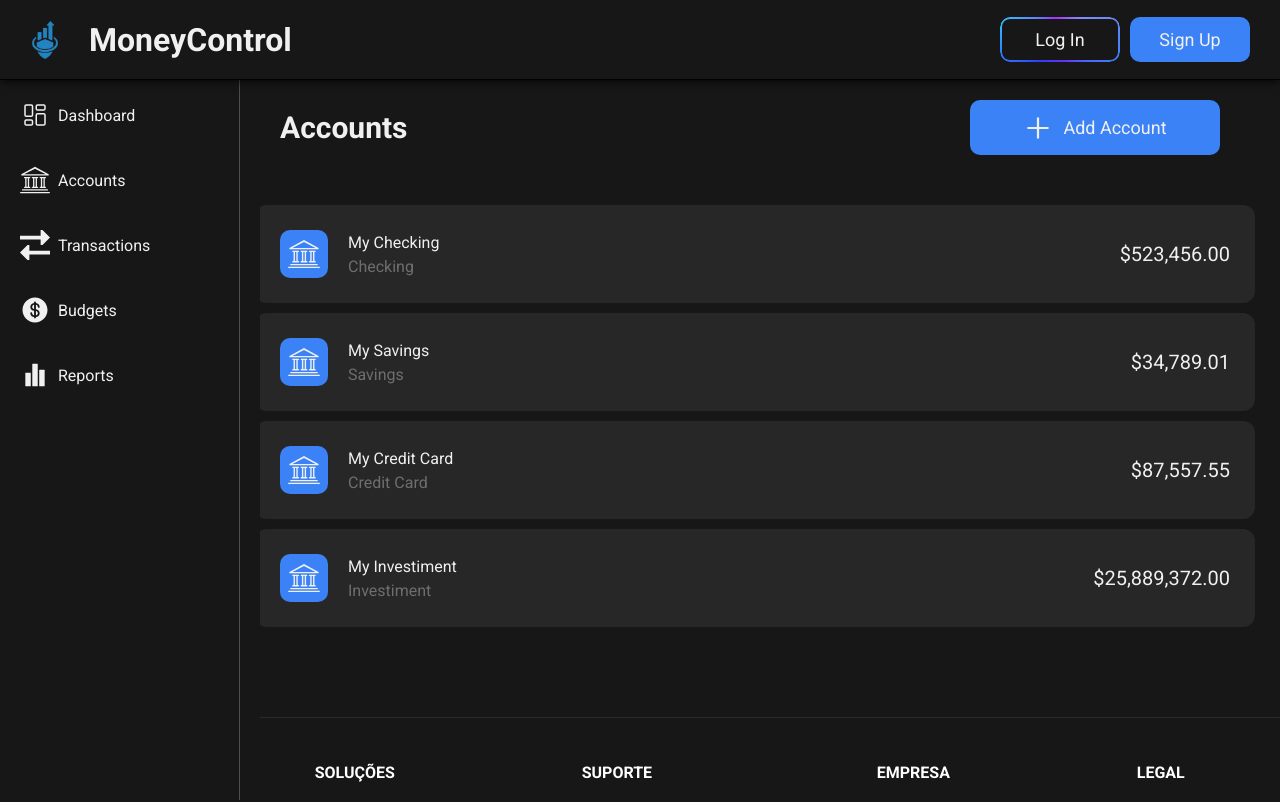
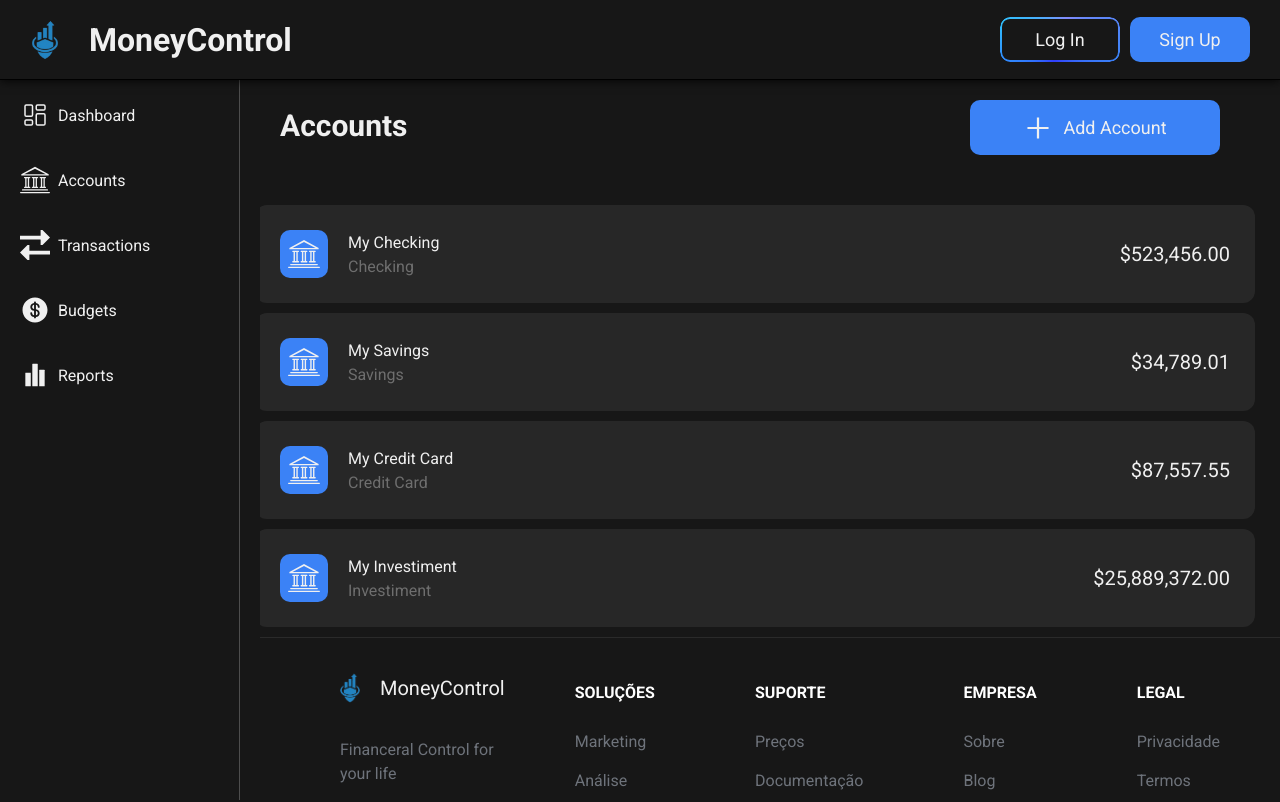
Before and after one commit to ArthurAngeloFollador/Gestao-de-Gastos, a React (Vite) app in the folder app/: page /accounts in a window 1280 px wide. Shown: the top 802 px of the page. Built offline with nearby package versions, Linux system fonts and the light colour scheme.

Commit message:
refactor: melhor leitura no código

```diff
--- a/app/src/components/buttons/ButtonStyles.tsx
+++ b/app/src/components/buttons/ButtonStyles.tsx
@@ -29,6 +29,7 @@ const LargeButton = styled(BaseButton)`
 `;
 
 const LargeNoBgButton = styled(BaseButton)`
+  cursor: pointer;
   text-align: center;
   align-content: center;
   width: 250px;
@@ -36,7 +37,6 @@ const LargeNoBgButton = styled(BaseButton)`
   background-color: #171717;
   color: #f0f0f0;
   border-radius: 10px;
-  cursor: pointer;
   border: #3f4041 solid 1px;
 `;
 
@@ -77,10 +77,8 @@ const SmallBlinkingButton = styled(BaseButton)`
     background: conic-gradient(
       from var(--angle),
       #3b82f6,
-      #6530fc,
       #303efc,
       #30bffc,
-      #a730fc,
       #848cfc,
       #3b82f6
     );
--- a/app/src/components/footer/FooterStyle.tsx
+++ b/app/src/components/footer/FooterStyle.tsx
@@ -23,8 +23,10 @@ export const LogoAndName = styled.div`
   padding-right: 30px;
   color: #f0f0f0;
   font-size: 20px;
+  user-select: none;
 
   & img {
+    -webkit-user-drag: none;
     width: 150px;
     height: 150px;
     background: transparent;
@@ -33,6 +35,7 @@ export const LogoAndName = styled.div`
 `;
 
 export const Rights = styled.div`
+  user-select: none;
   width: 100%;
   text-align: center;
   font-size: 14px;
--- a/app/src/components/header/header.tsx
+++ b/app/src/components/header/header.tsx
@@ -7,11 +7,13 @@ function Header() {
   const navigate = useNavigate();
   const { user, logout } = useAuth(); // pegando user e logout do hook
 
+  const onLogoClick = () => navigate("/");
+
   return (
     <HeaderStyled>
       <Logo>
         <img src="./src/assets/imgs/logo_no_bg.png" alt="logo" />
-        <h1>MoneyControl</h1>
+        <h1 onClick={() => onLogoClick()}>MoneyControl</h1>
       </Logo>
 
       {/* <Links>
@@ -30,8 +32,12 @@ function Header() {
           </>
         ) : (
           <>
-            <Buttons.SmallBlinking onClick={() => navigate("/login")}>Log In</Buttons.SmallBlinking>
-            <Buttons.Small onClick={() => navigate("/signup")}>Sign Up</Buttons.Small>
+            <Buttons.SmallBlinking onClick={() => navigate("/login")}>
+              Log In
+            </Buttons.SmallBlinking>
+            <Buttons.Small onClick={() => navigate("/signup")}>
+              Sign Up
+            </Buttons.Small>
           </>
         )}
       </HeaderButtons>
--- a/app/src/components/header/header_Style.tsx
+++ b/app/src/components/header/header_Style.tsx
@@ -19,26 +19,28 @@ export const HeaderStyled = styled.header`
 `;
 
 export const Logo = styled.div`
+  cursor: pointer;
   display: flex;
   align-items: center;
   gap: 4px;
-  cursor: pointer;
+  user-select: none;
 
   & img {
+    -webkit-user-drag: none;
     width: 80px;
     height: 80px;
     background: transparent;
   }
 `;
 
-export const Links = styled.div`
-  display: flex;
-  gap: 50px;
+// export const Links = styled.div`
+//   display: flex;
+//   gap: 50px;
 
-  & p {
-    cursor: pointer;
-  }
-`;
+//   & p {
+//     cursor: pointer;
+//   }
+// `;
 
 export const HeaderButtons = styled.div`
   display: flex;
--- a/app/src/pages/accounts/Accounts.tsx
+++ b/app/src/pages/accounts/Accounts.tsx
@@ -1,10 +1,9 @@
-import Buttons from "../../components/buttons/ButtonStyles";
 import Footer from "../../components/footer/Footer";
 import Header from "../../components/header/header";
 import Sidebar from "../../components/sidebar/Sidebar";
 import * as S from "./accountsStyle";
 import Bank from "../../assets/svgs/icons/bankIcon.svg";
-import { AiOutlinePlus } from "react-icons/ai";
+import Container from "../../components/conteiners/Container";
 
 interface accountsInterface {
   id: number;
@@ -39,24 +38,20 @@ function Accounts() {
   const FormatedAmount = new Intl.NumberFormat("en-US", {
     style: "currency",
     currency: "USD",
-  })
+  });
   return (
     <>
       <Header />
       <Sidebar />
-      <S.AccountsConteiner>
-        <S.AccountsContent>
-          <S.PageHeader>
-            <S.AccountsTitle>Accounts</S.AccountsTitle>
-            <Buttons.Large>
-              <div style={{display: "flex", alignItems: "center", justifyContent: "center", gap: "10px"}}>
-              <AiOutlinePlus style={{color: "#f0f0f0", fontSize: "30px"}} />
-               Add Account
-              </div>
-               </Buttons.Large>
-          </S.PageHeader>
-          <S.Accountsdiv>
-            {accounts.map((account) => {return (
+      <Container
+        title="Accounts"
+        hasButton={true}
+        buttonText="Add Account"
+        hasPlusIcon={true}
+      >
+        <S.Accountsdiv>
+          {accounts.map((account) => {
+            return (
               <div key={account.id} className={account.id.toString()}>
                 <S.IndividualAccount>
                   <S.ImgAndTextAccount>
@@ -66,14 +61,16 @@ function Accounts() {
                       <S.LittleText>{account.name}</S.LittleText>
                     </S.Text>
                   </S.ImgAndTextAccount>
-                  <S.AmountInAccount>{FormatedAmount.format(account.amount)}</S.AmountInAccount>
+                  <S.AmountInAccount>
+                    {FormatedAmount.format(account.amount)}
+                  </S.AmountInAccount>
                 </S.IndividualAccount>
               </div>
-            )})}
-          </S.Accountsdiv>
-        </S.AccountsContent>
-      </S.AccountsConteiner>
-      <Footer />
+            );
+          })}
+        </S.Accountsdiv>
+        <Footer />
+      </Container>
     </>
   );
 }
--- a/app/src/pages/accounts/accountsStyle.tsx
+++ b/app/src/pages/accounts/accountsStyle.tsx
@@ -1,38 +1,4 @@
 import styled from "styled-components";
-
-export const AccountsConteiner = styled.div`
-  display: flex;
-  gap: 10px;
-  margin-top: 20px;
-  height: 100%;
-  color: #f0f0f0;
-`;
-
-export const AccountsContent = styled.div`
-  display: flex;
-  flex-direction: column;
-  width: 100%;
-  height: 100%;
-  padding-top: 80px;
-  padding-bottom: 80px;
-  padding-left: 260px;
-`;
-
-export const PageHeader = styled.div`
-  display: flex;
-  width: 100%;
-  justify-content: space-between;
-  padding-left: 20px;
-  padding-right: 60px;
-  align-items: center;
-`;
-
-export const AccountsTitle = styled.p`
-  font-weight: bold;
-  text-align: start;
-  font-size: 30px;
-  margin: 0;
-`;
 
 export const Accountsdiv = styled.div`
   display: flex;
--- a/app/src/pages/dashboard/Dashboard.tsx
+++ b/app/src/pages/dashboard/Dashboard.tsx
@@ -6,6 +6,7 @@ import LineGraph from "../../components/graphs/lineGraph/LineGraps.tsx";
 import BarGraph from "../../components/graphs/barGraph/BarGraph.tsx";
 import Footer from "../../components/footer/Footer.tsx";
 import { BsArrowDown, BsArrowUp } from "react-icons/bs";
+import Container from "../../components/conteiners/Container.tsx";
 
 interface DashboardCardData {
   id: string;
@@ -119,11 +120,8 @@ function Dashboard() {
     <>
       <Header />
       <Sidebar />
-      <S.DashboardContainer>
-        <S.DashboardContent>
-          <S.DashboardInfo>
+      <Container title="Dashboard" hasButton={false}>
         <S.DashboardWrapper>
-              <S.DashboardTitle>Dashboard</S.DashboardTitle>
           <S.Cards>
             {/* First & Second Card */}
             {cardData.map((card) => (
@@ -135,18 +133,19 @@ function Dashboard() {
                       <Card.CardMoney>{card.amount}</Card.CardMoney>
                     </div>
                     {/* If percentual is negative show arrow down */}
-                        {card.showArrow && card.percentage && (
-                          ((card.percentage).includes("+")) ?
+                    {card.showArrow &&
+                      card.percentage &&
+                      (card.percentage.includes("+") ? (
                         <Card.UpOrDownExpense className="income">
                           <BsArrowUp className="income" fontSize="30px" />
                           {card.percentage}
                         </Card.UpOrDownExpense>
-                          :
+                      ) : (
                         <Card.UpOrDownExpense className="expense">
                           <BsArrowDown className="expense" fontSize="30px" />
                           {card.percentage}
                         </Card.UpOrDownExpense>
-                        )}
+                      ))}
                   </Card.UpTextContainer>
                   {card.graphComponent && (
                     <Card.CardGraph>{card.graphComponent}</Card.CardGraph>
@@ -180,10 +179,7 @@ function Dashboard() {
                           <Card.DateCell>{transaction.date}</Card.DateCell>
                           <Card.Td>{transaction.category}</Card.Td>
                           <Card.Td className={transaction.type}>
-                                {formatAmount(
-                                  transaction.amount,
-                                  transaction.type
-                                )}
+                            {formatAmount(transaction.amount, transaction.type)}
                           </Card.Td>
                         </tr>
                       ))}
@@ -210,9 +206,7 @@ function Dashboard() {
                       </div>
 
                       <Card.Balance
-                            className={
-                              account.balance < 0 ? "expense" : "income"
-                            }
+                        className={account.balance < 0 ? "expense" : "income"}
                       >
                         {formatBalance(account.balance)}
                       </Card.Balance>
@@ -223,10 +217,8 @@ function Dashboard() {
             </Card.DashboardAcountBalancesCard>
           </S.Cards>
         </S.DashboardWrapper>
-          </S.DashboardInfo>
-        </S.DashboardContent>
-      </S.DashboardContainer>
         <Footer />
+      </Container>
     </>
   );
 }
--- a/app/src/pages/dashboard/dashboardStyle.tsx
+++ b/app/src/pages/dashboard/dashboardStyle.tsx
@@ -1,42 +1,11 @@
 import styled from "styled-components";
-
-export const DashboardContainer = styled.div`
-  display: flex;
-  gap: 10px;
-  margin-top: 20px;
-  height: 100%;
-`;
-
-export const DashboardContent = styled.div`
-  display: flex;
-  width: 100%;
-  height: 100%;
-  padding-top: 80px;
-  padding-bottom: 80px;
-  padding-left: 260px;
-`;
-
-export const DashboardTitle = styled.h1`
-  font-weight: bold;
-  text-align: start;
-  font-size: 30px;
-  color: #f0f0f0;
-  margin: 0;
-`;
-
-export const DashboardInfo = styled.div`
-  display: flex;
-  width: 100%;
-  height: 100%;
-  top: 0;
-  gap: 15px;
-  padding: 5px 10px;
-`;
 
 export const DashboardWrapper = styled.div`
   display: flex;
   flex-direction: column;
   gap: 15px;
+  margin-top: 20px;
+  margin-left: 20px;
 `;
 
 export const Cards = styled.div`
--- a/app/src/pages/reports/reportsStyle.tsx
+++ b/app/src/pages/reports/reportsStyle.tsx
@@ -21,7 +21,6 @@ export const ReportTypes = styled.div`
   align-items: center;
   justify-content: start;
   border-bottom: 1px solid #696969;
-  /* padding: 1.5rem 0; */
 `;
 
 export const ReportType = styled.p`
@@ -38,7 +37,6 @@ export const ReportType = styled.p`
 
   &.active {
     color: aqua;
-    /* font-weight: bold; */
     border-bottom: 2px solid aqua;
   }
 `;
@@ -60,14 +58,14 @@ export const InformationCardsCpntainer = styled.div`
 export const CheckboxContainer = styled.div`
   display: flex;
   flex-direction: row;
-  gap: .5rem;
+  gap: 0.5rem;
   width: 100%;
   height: 100%;
   font-weight: light;
-  font-size: .9rem;
+  font-size: 0.9rem;
   width: 100%;
   height: 1.25rem;
-  padding: 0 .313rem;
+  padding: 0 0.313rem;
   align-items: center;
   justify-content: start;
 `;
@@ -75,7 +73,7 @@ export const CheckboxContainer = styled.div`
 export const SubmitButtons = styled.div`
   display: flex;
   flex-direction: column;
-  gap: .5rem;
+  gap: 0.5rem;
   width: 100%;
   height: 100%;
   align-items: center;
--- a/app/src/pages/transactions/Transactions.tsx
+++ b/app/src/pages/transactions/Transactions.tsx
@@ -117,8 +117,8 @@ function Transactions() {
             </S.TableBody>
           </S.Table>
         </S.TableContainer>
+        <Footer />
       </Container>
-      <Footer />
     </>
   );
 }
```
Also changed, not shown: app/src/pages/budgets/budgets.tsx (+9 -4 lines). Lines whose indentation alone changed are shown as unchanged.
